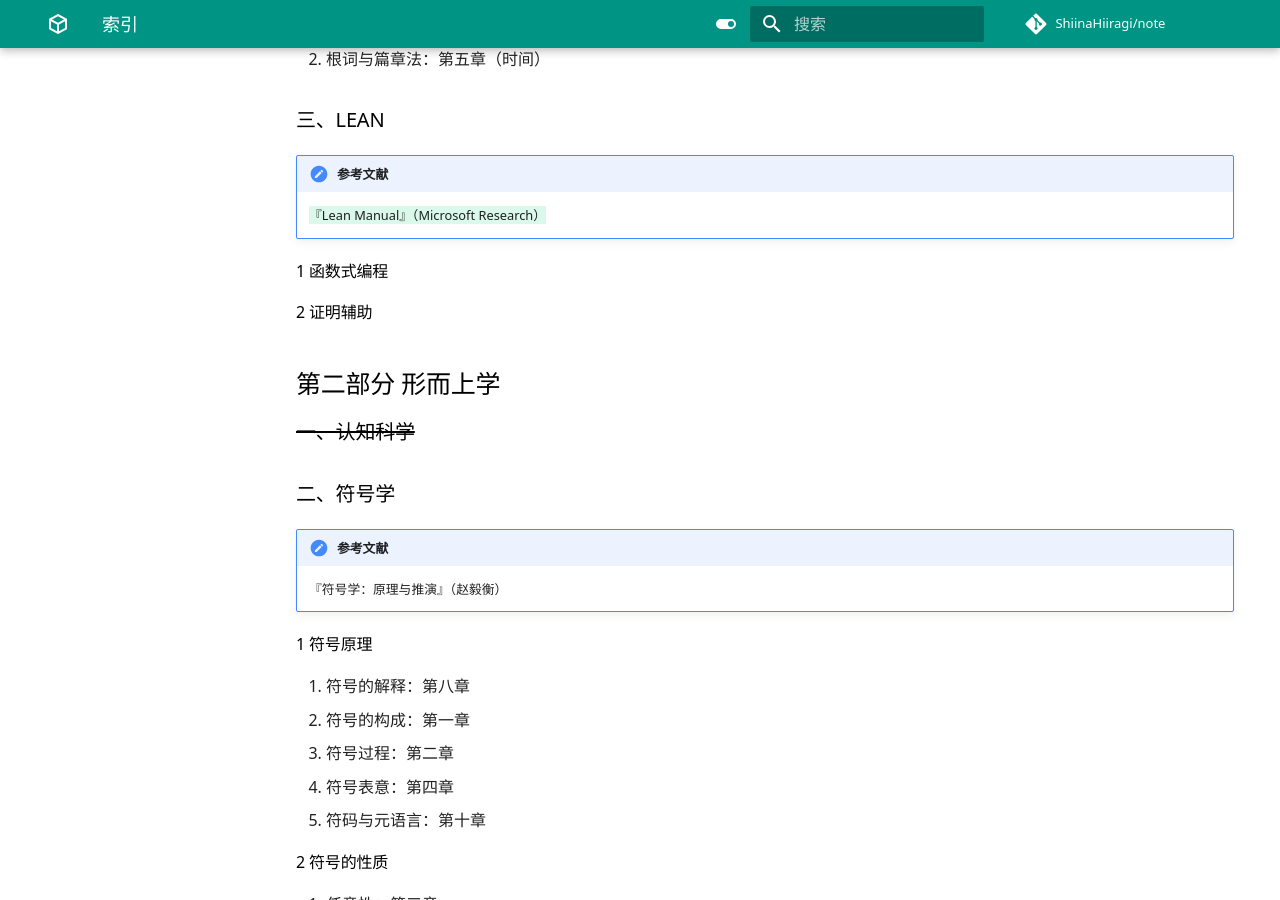
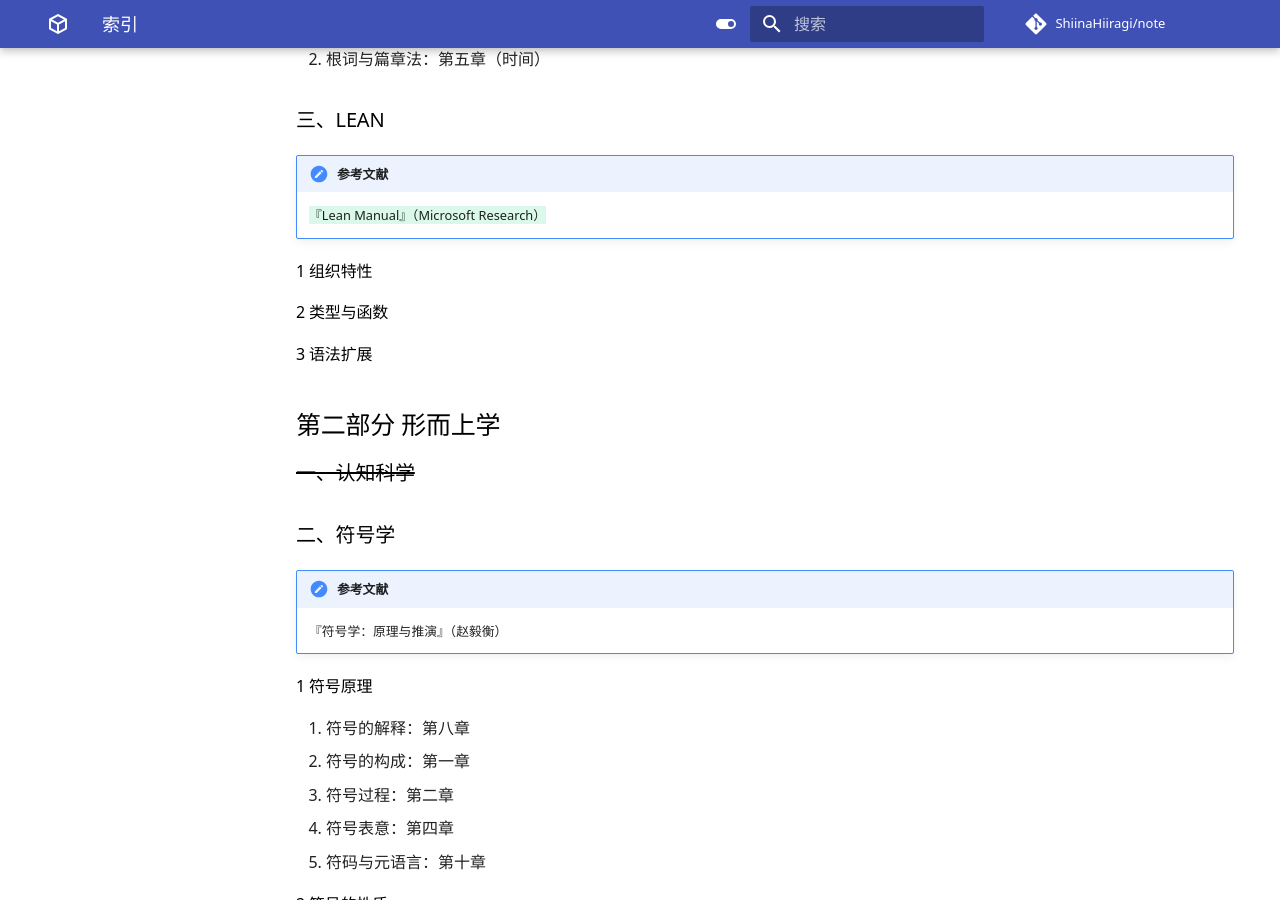
Before and after one commit to ShiinaHiiragi/note, an MkDocs documentation site: the page built from docs/intro/toc.md, in a window 1280 px wide and 900 px high, scrolled down 1143 px. Built offline with MkDocs 1.6.1 and Material for MkDocs 9.7.7, drawn with Linux system fonts in a browser that asks for light colours; comment, search, counter and statistics services are not loaded.

Commit message:
change color

```diff
--- a/docs/intro/toc.md
+++ b/docs/intro/toc.md
@@ -35,9 +35,11 @@
 !!! note "参考文献"
     {++『Lean Manual』（Microsoft Research）++}
 
-#### 1 函数式编程
+#### 1 组织特性
 
-#### 2 证明辅助
+#### 2 类型与函数
+
+#### 3 语法扩展
 
 ## 第二部分 形而上学
 ### ~~一、认知科学~~
--- a/mkdocs.yml
+++ b/mkdocs.yml
@@ -9,7 +9,7 @@ theme:
   name: material
   palette:
     - scheme: default
-      primary: teal
+      primary: indigo
       accent: blue
       font:
         text: Noto Sans SC
```
